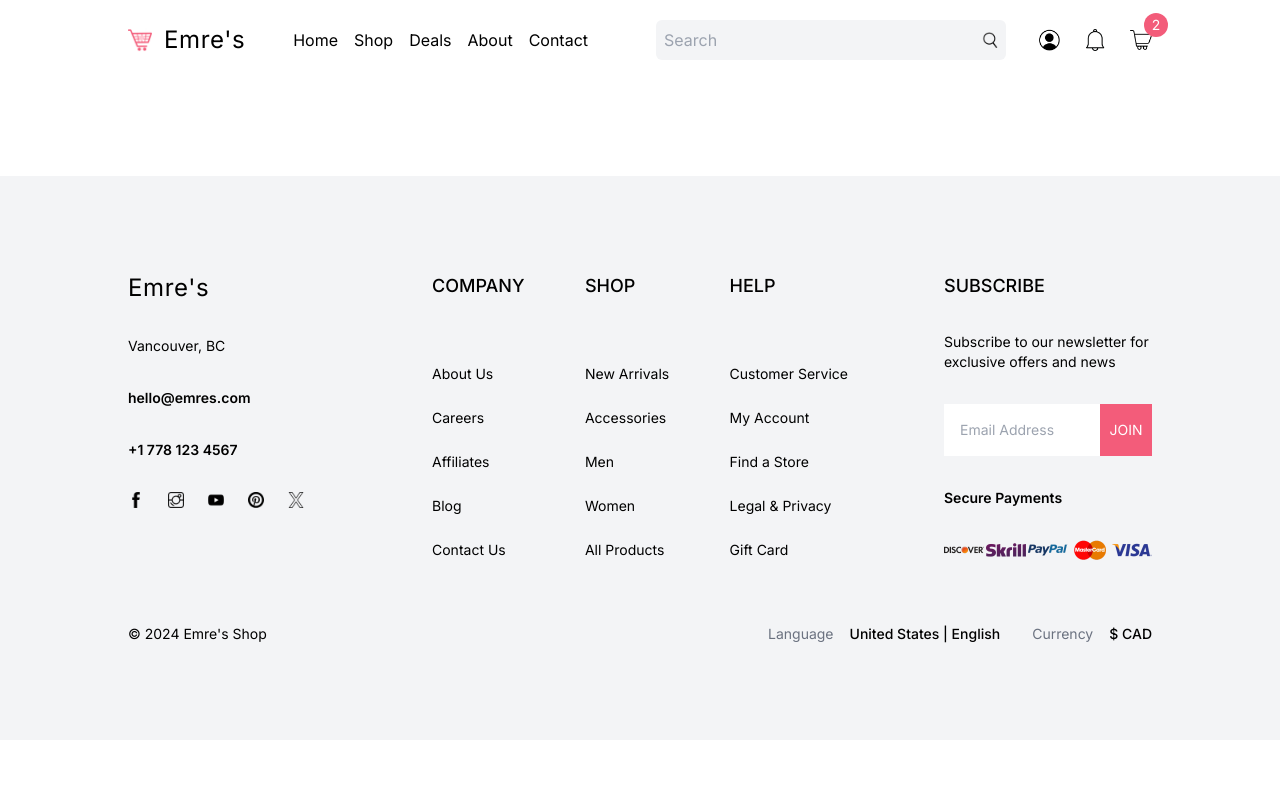
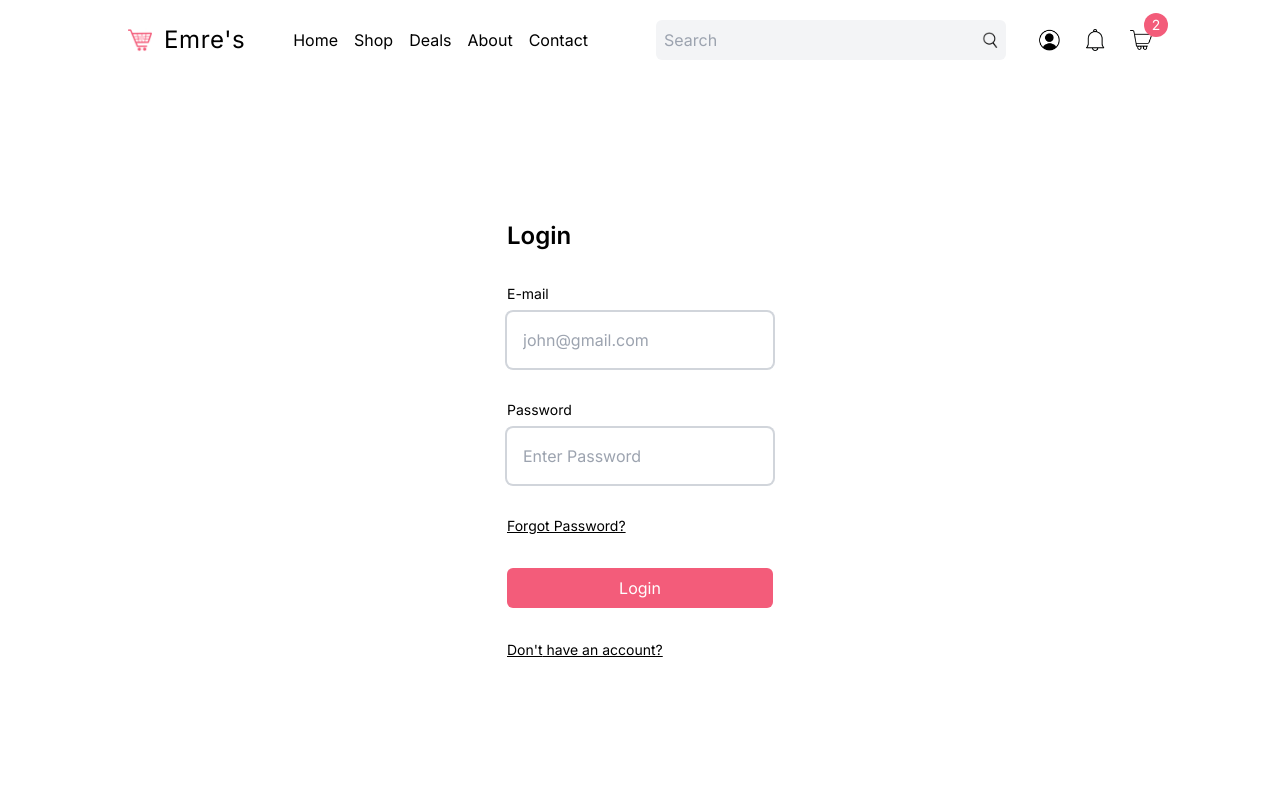
Before and after one commit to eemraydin/e-commerce-NextJS, a Next.js app: page /login in a window 1280 px wide. Shown: the top 800 px of the page. Built offline with nearby package versions, Linux system fonts and the light colour scheme; no server answers; what @wix/sdk would draw is missing.

Commit message:
login page done

```diff
--- a/src/app/login/page.tsx
+++ b/src/app/login/page.tsx
@@ -1,7 +1,136 @@
+"use client";
+
+import { useWixClient } from "@/hooks/useWixClient";
+import { useState } from "react";
+
+enum MODE {
+  LOGIN = "LOGIN",
+  REGISTER = "REGISTER",
+  RESET_PASSWORD = "RESET_PASSWORD",
+  EMAIL_VERIFICATION = "EMAIL_VERIFICATION",
+}
+
 const LoginPage = () => {
-  return <div className="">
+  const [mode, setMode] = useState(MODE.LOGIN);
 
-  </div>;
+  const [username, setUsername] = useState("");
+  const [password, setPassword] = useState("");
+  const [email, setEmail] = useState("");
+  const [emailVerificationCode, setEmailVerificationCode] = useState("");
+  const [isLoading, setIsLoading] = useState(false);
+  const [error, setError] = useState("");
+  const [message, setMessage] = useState("");
+
+  const formTitle =
+    mode === MODE.LOGIN
+      ? "Login"
+      : mode === MODE.REGISTER
+      ? "Register"
+      : mode === MODE.RESET_PASSWORD
+      ? "Reset Password"
+      : "Email Verification";
+
+  const buttonTitle =
+    mode === MODE.LOGIN
+      ? "Login"
+      : mode === MODE.REGISTER
+      ? "Register"
+      : mode === MODE.RESET_PASSWORD
+      ? "Reset "
+      : "Verify";
+
+  const wixClient = useWixClient();
+
+  return (
+    <div className="h-[calc(100vh-80px)] px-4 md:px-8 lg:px-16 xl:px-32 2xl:px-64 relative flex items-center justify-center">
+      <form className="flex flex-col gap-8">
+        <h1 className="text-2xl font-semibold">{formTitle}</h1>
+        {mode === MODE.REGISTER ? (
+          <div className="flex flex-col gap-2">
+            <label className="text-sm to-gray-700">Username</label>
+            <input
+              type="name"
+              name="username"
+              placeholder="john"
+              className="ring-2 ring-gray-300 rounded-md p-4"
+            />
+          </div>
+        ) : null}
+        {mode !== MODE.EMAIL_VERIFICATION ? (
+          <div className="flex flex-col gap-2">
+            <label className="text-sm to-gray-700">E-mail</label>
+            <input
+              type="email"
+              name="email"
+              placeholder="john@gmail.com"
+              className="ring-2 ring-gray-300 rounded-md p-4"
+            />
+          </div>
+        ) : (
+          <div className="flex flex-col gap-2">
+            <label className="text-sm to-gray-700">Verification Code</label>
+            <input
+              type="text"
+              name="emailCode"
+              placeholder="Code"
+              className="ring-2 ring-gray-300 rounded-md p-4"
+            />
+          </div>
+        )}
+        {mode === MODE.LOGIN || mode === MODE.REGISTER ? (
+          <div className="flex flex-col gap-2">
+            <label className="text-sm to-gray-700">Password</label>
+            <input
+              type="Password"
+              name="Password"
+              placeholder="Enter Password"
+              className="ring-2 ring-gray-300 rounded-md p-4"
+            />
+          </div>
+        ) : null}
+        {mode === MODE.LOGIN && (
+          <div
+            className="text-sm underline cursor-pointer"
+            onClick={() => setMode(MODE.RESET_PASSWORD)}
+          >
+            Forgot Password?
+          </div>
+        )}
+        <button
+          className="bg-main text-white p-2 rounded-md disabled:bg-pink-200 disabled:cursor-not-allowed"
+          disabled={isLoading}
+        >
+          {isLoading ? "Loading..." : buttonTitle}
+        </button>
+        {error && <div className="text-red-500">{error}</div>}
+        {mode === MODE.LOGIN && (
+          <div
+            className="text-sm underline cursor-pointer"
+            onClick={() => setMode(MODE.REGISTER)}
+          >
+            {"Don't"} have an account?
+          </div>
+        )}
+        {mode === MODE.REGISTER && (
+          <div
+            className="text-sm underline cursor-pointer"
+            onClick={() => setMode(MODE.LOGIN)}
+          >
+            Have an account?
+          </div>
+        )}
+        {mode === MODE.RESET_PASSWORD && (
+          <div
+            className="text-sm underline cursor-pointer"
+            onClick={() => setMode(MODE.LOGIN)}
+          >
+            Go Back to Login
+          </div>
+        )}
+        {message && <div className="text-green-500 text-sm">{message}</div>}
+      </form>
+    </div>
+  );
 };
 
 export default LoginPage;
```
